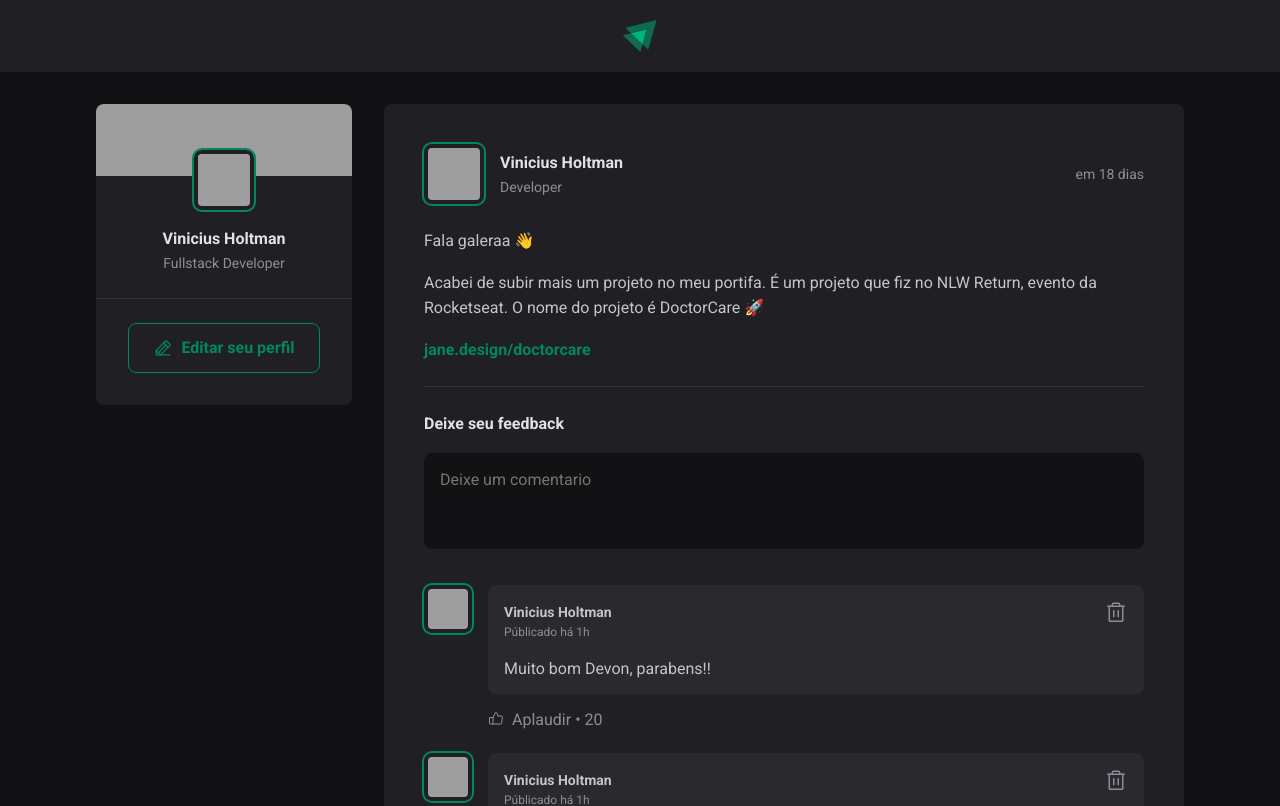
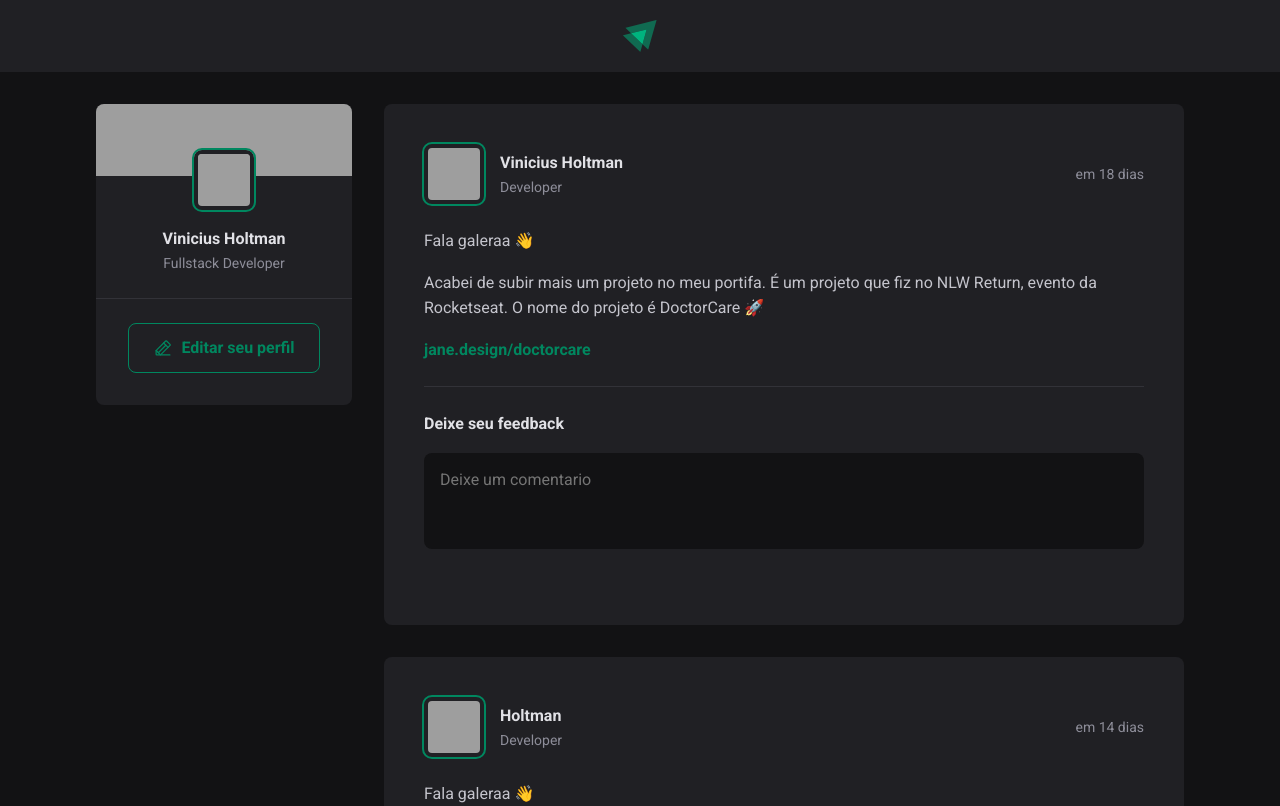
Before and after one commit to Vinicius-Holtman/base-reactjs, a React (Vite) app: page / in a window 1280 px wide. Shown: the top 806 px of the page. Built offline with nearby package versions, Linux system fonts and the light colour scheme; grey boxes are pictures that could not be loaded.

Commit message:
Implemented function to add new comment

```diff
--- a/src/components/Comment/Comment.jsx
+++ b/src/components/Comment/Comment.jsx
@@ -2,7 +2,7 @@
 import { Avatar } from '../Avatar/Avatar'
 import styles from './Comment.module.css'
 
-export function Comment() {
+export function Comment({ comment }) {
   return (
     <div className={styles.comment}>
       <Avatar src="https://github.com/Vinicius-Holtman.png" />
@@ -20,7 +20,7 @@
             </button>
           </header>
 
-          <p>Muito bom Devon, parabens!!</p>
+          <p>{comment}</p>
         </div>
 
         <footer>
--- a/src/components/Post/Post.jsx
+++ b/src/components/Post/Post.jsx
@@ -1,10 +1,14 @@
 import { format, formatDistanceToNow } from 'date-fns'
 import ptBR from 'date-fns/locale/pt-BR'
+import { useState } from 'react'
 import { Avatar } from '../Avatar/Avatar'
 import { Comment } from '../Comment/Comment'
 import styles from './Post.module.css'
 
 export function Post({ author, publishedAt, content }) {
+  const [comments, setComments] = useState([])
+  const [newCommentText, setNewCommentText] = useState('')
+
   const publishedDateFormatted = format(publishedAt, "d 'de' LLLL 'as' HH:mm'h'", {
     locale: ptBR
   })
@@ -13,6 +17,17 @@
     locale: ptBR,
     addSuffix: true
   })
+
+  function handleCreateNewComment() {
+    event.preventDefault()
+
+    setComments([...comments, newCommentText])
+    setNewCommentText('')
+  }
+
+  function handleNewCommentChange() {
+    setNewCommentText(event.target.value)
+  }
 
   return (
     <>
@@ -39,10 +54,15 @@
           })}
         </div>
 
-        <form className={styles.commentForm}>
+        <form onSubmit={handleCreateNewComment} className={styles.commentForm}>
           <strong>Deixe seu feedback</strong>
 
-          <textarea placeholder='Deixe um comentario' />
+          <textarea
+            name="comment"
+            placeholder='Deixe um comentario'
+            value={newCommentText}
+            onChange={handleNewCommentChange}
+          />
 
           <footer>
             <button type='submit'>Comentar</button>
@@ -50,9 +70,9 @@
         </form>
 
         <div className={styles.commentList}>
-          <Comment />
-          <Comment />
-          <Comment />
+          {comments.map((comment, i) => (
+            <Comment key={i} comment={comment} />
+          ))}
         </div>
       </article>
     </>
```
